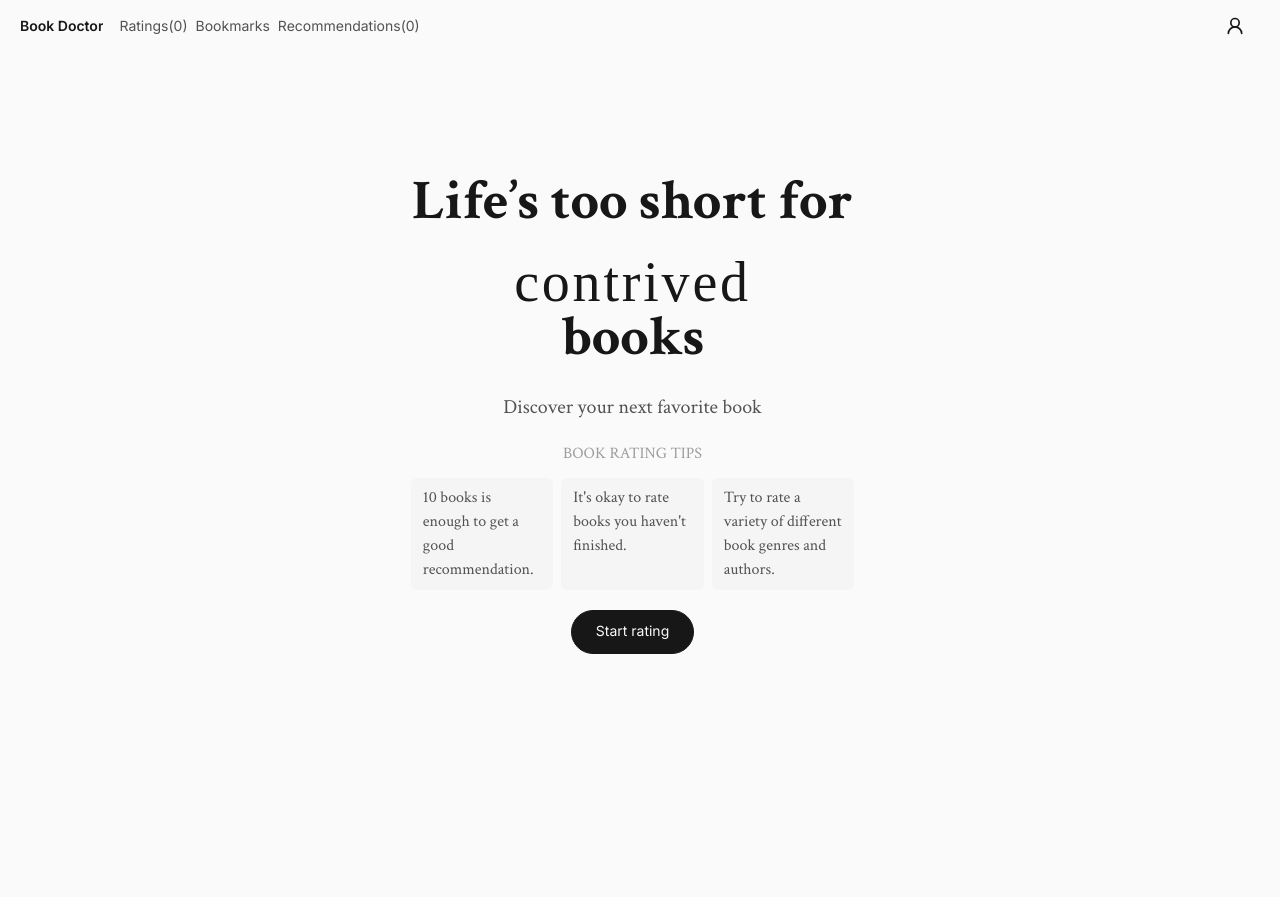
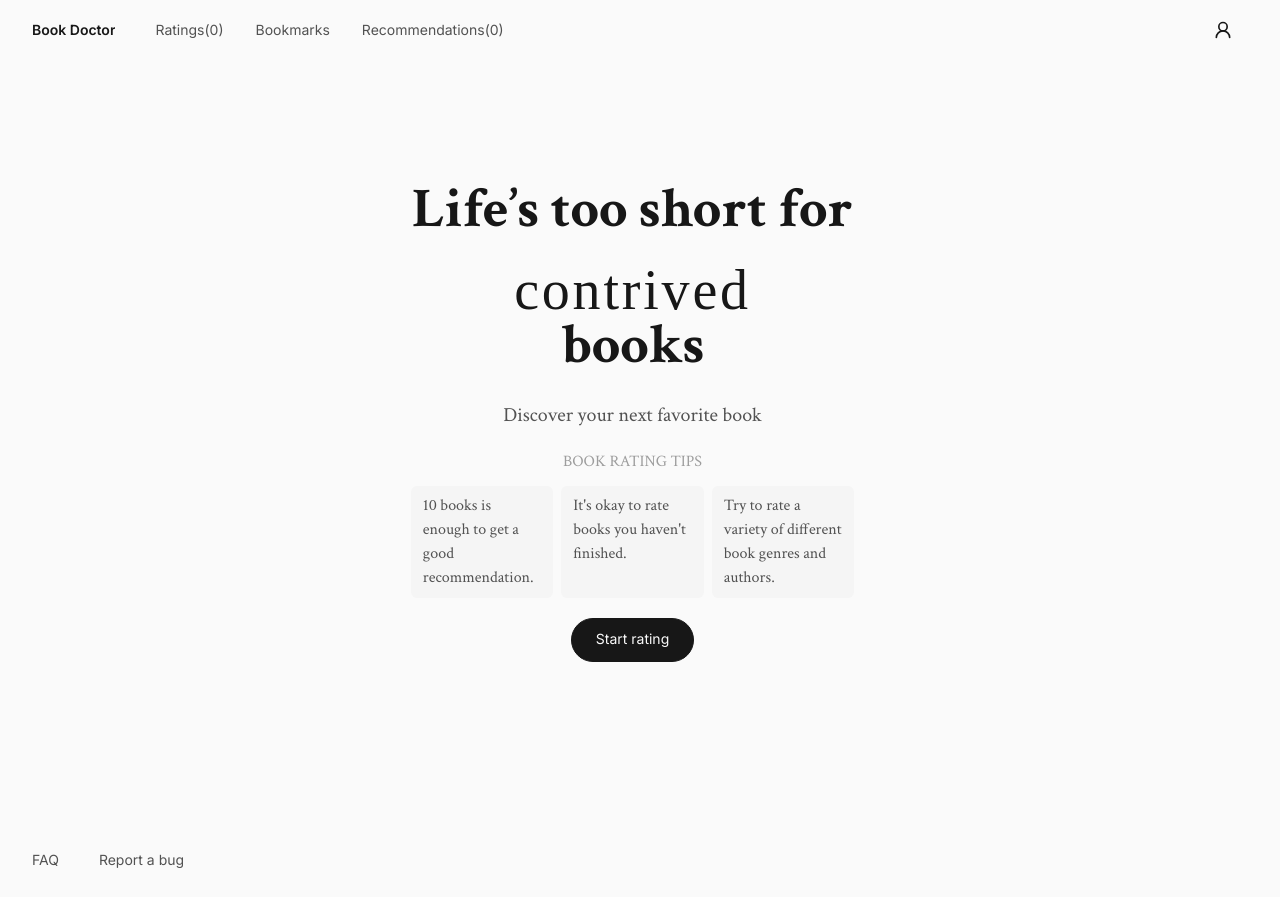
Before and after one commit to Laima-Mazeikyte/book-doctor, a SvelteKit app: page / in a window 1280 px wide. Before the commit the page ends 800 px from the top, so only its background shows below. Built offline with nearby package versions, Linux system fonts and the light colour scheme; no server answers; a web font is replaced by a local one.

Commit message:
Second round of header and footer fixes

```diff
--- a/src/app.css
+++ b/src/app.css
@@ -104,6 +104,9 @@ main.main-book-grid-shell {
  * Star glyph size follows summary close (18/44 of star button); component: BookCard.svelte
  */
 :root {
+	/* Header/footer chrome — matches `.app-header__nav-link` (typ-interactive-2 + padding) */
+	--chrome-menu-padding-block: var(--space-2);
+	--chrome-menu-padding-inline: var(--space-3);
 	--book-card-radius: var(--radius);
 	--book-card-body-padding: 8px;
 	--book-card-action-height: 2.25rem;
--- /dev/null
+++ b/src/lib/components/AppFooter.svelte
@@ -0,0 +1,79 @@
+<script lang="ts">
+	import { t } from '$lib/copy';
+
+	interface Props {
+		onOpenBugReport: () => void;
+	}
+
+	let { onOpenBugReport }: Props = $props();
+</script>
+
+<footer class="app-footer" aria-label={t('shared.footer.ariaLabel')}>
+	<div class="app-footer__inner">
+		<ul class="app-footer__links">
+			<li>
+				<a href="/faq" class="app-footer__link">{t('shared.footer.faq')}</a>
+			</li>
+			<li>
+				<button type="button" class="app-footer__link" onclick={onOpenBugReport}>
+					{t('shared.footer.reportBug')}
+				</button>
+			</li>
+		</ul>
+	</div>
+</footer>
+
+<style>
+	.app-footer {
+		background: var(--color-bg);
+	}
+	.app-footer__inner {
+		max-width: var(--content-width-narrow);
+		margin: 0 auto;
+		padding: var(--space-5) var(--space-4);
+	}
+	@media (min-width: 768px) {
+		.app-footer__inner {
+			max-width: var(--content-width-wide);
+			padding: var(--space-5) var(--space-5);
+		}
+	}
+	.app-footer__links {
+		list-style: none;
+		margin: 0;
+		padding: 0;
+		display: flex;
+		flex-wrap: wrap;
+		align-items: center;
+		gap: var(--space-4);
+	}
+	.app-footer__link {
+		display: inline-flex;
+		align-items: center;
+		font-family: var(--typ-interactive-2-font-family);
+		font-size: var(--typ-interactive-2-font-size);
+		font-weight: var(--typ-interactive-2-font-weight);
+		line-height: var(--typ-interactive-2-line-height);
+		letter-spacing: var(--typ-interactive-2-letter-spacing);
+		color: var(--color-text-muted);
+		text-decoration: none;
+		white-space: nowrap;
+		padding: var(--chrome-menu-padding-block) var(--chrome-menu-padding-inline);
+		border-radius: var(--radius);
+		transition: color 0.15s ease, background 0.15s ease;
+	}
+	.app-footer__link:hover {
+		color: var(--color-text);
+		background: var(--color-bg-muted);
+	}
+	.app-footer__link:focus-visible {
+		outline: 2px solid var(--color-focus);
+		outline-offset: 2px;
+	}
+	button.app-footer__link {
+		background: none;
+		border: none;
+		cursor: pointer;
+		justify-content: flex-start;
+	}
+</style>
--- a/src/routes/+layout.svelte
+++ b/src/routes/+layout.svelte
@@ -8,6 +8,8 @@
 	import favicon from '$lib/assets/favicon.svg';
 	import SkipLink from '$lib/components/SkipLink.svelte';
 	import AppHeader from '$lib/components/AppHeader.svelte';
+	import AppFooter from '$lib/components/AppFooter.svelte';
+	import BugReportModal from '$lib/components/BugReportModal.svelte';
 	import { getHcaptchaTokenForAnonymousAuth } from '$lib/hcaptcha-anonymous';
 	import { getSupabase } from '$lib/supabase';
 	import { authStore, clearPasswordRecoveryFlag, passwordRecoveryActive } from '$lib/stores/auth';
@@ -32,6 +34,16 @@
 	}
 
 	let { children } = $props();
+
+	let bugModalOpen = $state(false);
+
+	function openBugModal() {
+		bugModalOpen = true;
+	}
+
+	function closeBugModal() {
+		bugModalOpen = false;
+	}
 
 	/** Routes with `.book-card-grid` — drop main max-width so more columns fit on large screens */
 	const isBookGridShell = $derived.by(() => {
@@ -464,12 +476,36 @@
 </svelte:head>
 
 <SkipLink />
-<AppHeader />
+<div class="app-chrome">
+	<AppHeader onOpenBugReport={openBugModal} />
 	<main
 		id="main"
 		class:rate-page={$page.url.pathname === '/rate'}
 		class:landing-page={$page.url.pathname === '/'}
 		class:main-book-grid-shell={isBookGridShell}
 	>
+		<div class="main-min">
 			{@render children()}
+		</div>
 	</main>
+	<AppFooter onOpenBugReport={openBugModal} />
+</div>
+<BugReportModal open={bugModalOpen} onClose={closeBugModal} />
+
+<style>
+	.app-chrome {
+		display: flex;
+		flex-direction: column;
+		width: 100%;
+		/* Matches AppHeader __inner: min-height 3.25rem + vertical padding (2× --space-3) */
+		--app-header-chrome-height: 4.75rem;
+	}
+	.app-chrome :global(main) {
+		min-width: 0;
+		width: 100%;
+	}
+	.main-min {
+		min-width: 0;
+		min-height: calc(100dvh - var(--app-header-chrome-height));
+	}
+</style>
```
Also changed, not shown: src/routes/faq/+page.svelte (added, +22 -0 lines). Lines whose indentation alone changed are shown as unchanged.
